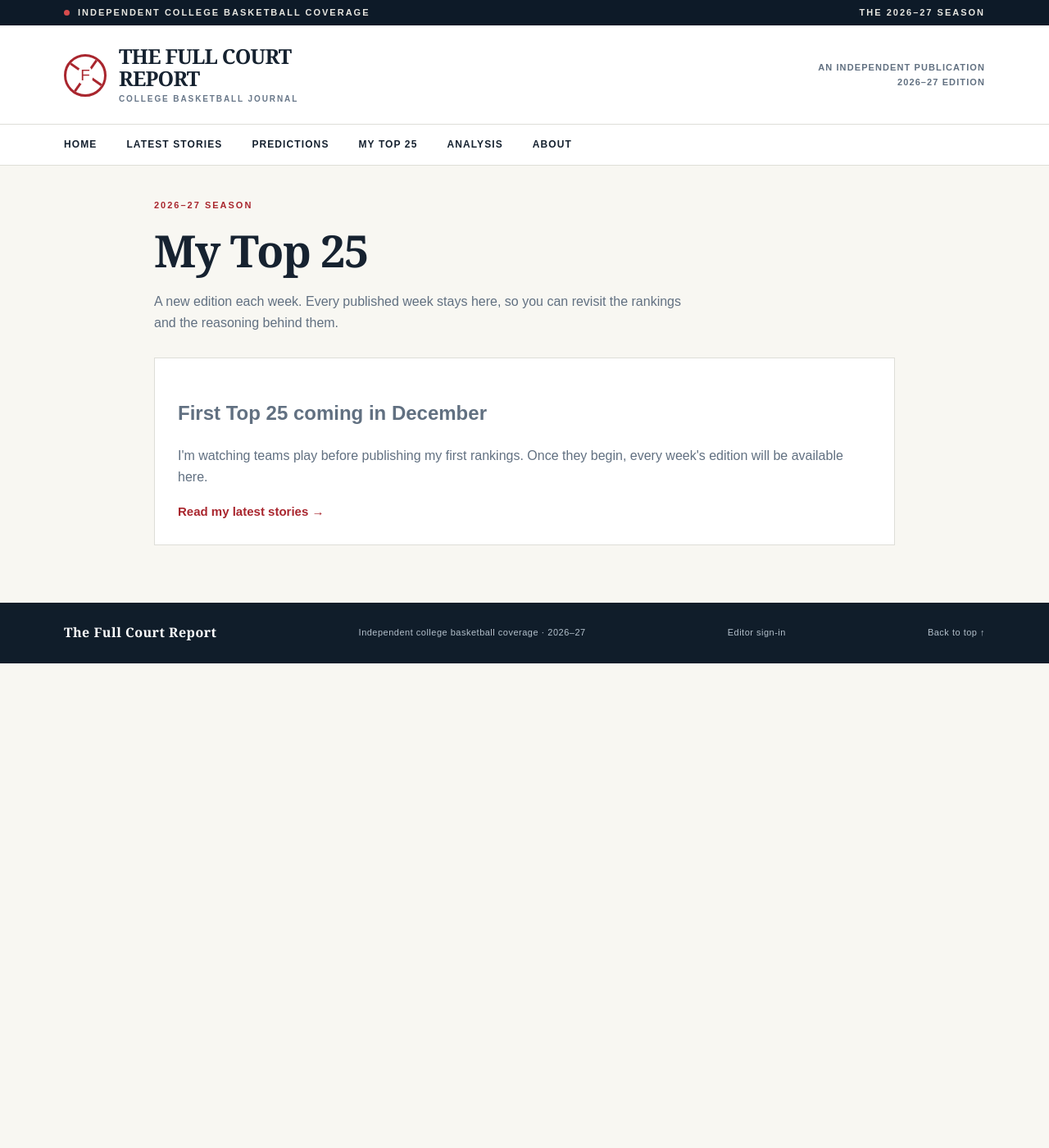
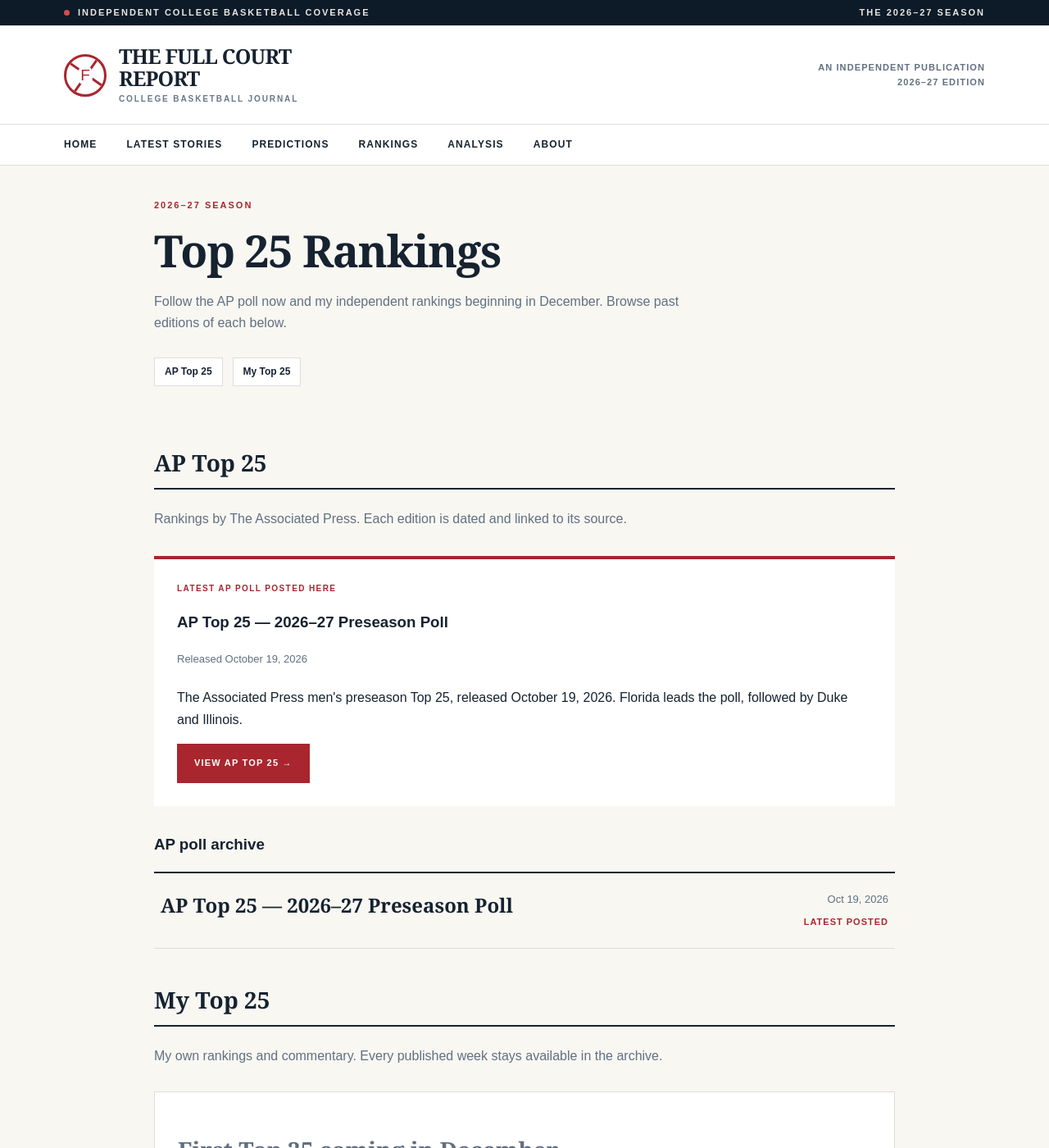
Before and after one commit to EHAARV01/college-basketball, a Jekyll site: the page built from rankings/index.html, in a window 1280 px wide and 1400 px high. Shown: the whole window at 82% size. Built offline with Jekyll 4.4.1, drawn with Linux system fonts in a browser that asks for light colours.

Commit message:
Add files via upload

```diff
--- /dev/null
+++ b/_articles/ap-top-25-2026-27-preseason.md
@@ -0,0 +1,46 @@
+---
+title: AP Top 25 — 2026–27 Preseason Poll
+date: '2026-10-19'
+author: Ethan Aarvig
+category: AP Top 25
+summary: The Associated Press men's preseason Top 25, released October 19, 2026. Florida leads the poll, followed by Duke and Illinois.
+published: true
+image: ''
+image_alt: ''
+image_caption: ''
+---
+These rankings are the **Associated Press men's college basketball poll** for the 2026–27 preseason. My independent Top 25 will begin in December, after I've had time to watch teams play.
+
+**Poll release date: October 19, 2026.**
+
+| Rank | Team | Poll points | First-place votes |
+| --- | --- | ---: | ---: |
+| 1 | Florida | 1,461 | 47 |
+| 2 | Duke | 1,411 | 10 |
+| 3 | Illinois | 1,342 | 2 |
+| 4 | UConn | 1,241 | 0 |
+| 5 | Arizona | 1,214 | 0 |
+| 6 | Michigan State | 1,203 | 0 |
+| 7 | Texas | 1,040 | 0 |
+| 8 | Tennessee | 932 | 0 |
+| 9 | Virginia | 874 | 0 |
+| 10 | Houston | 829 | 0 |
+| 11 | Louisville | 822 | 0 |
+| 12 | Arkansas | 760 | 0 |
+| 13 | St. John's | 669 | 0 |
+| 14 | Miami (FL) | 650 | 0 |
+| 15 | Gonzaga | 637 | 0 |
+| 16 | Michigan | 605 | 0 |
+| 17 | Kansas | 504 | 0 |
+| 18 | Iowa State | 475 | 0 |
+| 19 | Texas Tech | 466 | 0 |
+| 20 | Alabama | 374 | 0 |
+| 21 | USC | 306 | 0 |
+| 22 | UCLA | 250 | 0 |
+| 23 | Kentucky | 243 | 0 |
+| 24 | Vanderbilt | 241 | 0 |
+| 25 | BYU | 179 | 0 |
+
+**Poll attribution:** The Associated Press. Rankings, points, and first-place votes were checked against the [full preseason poll published by Texas Athletics](https://texaslonghorns.com/news/2026/10/19/mens-basketball-mens-basketball-ranked-no-7-in-ap-preseason-poll). Read the [Associated Press report on this preseason poll](https://www.ap.org/news-highlights/spotlights/2026/florida-is-no-1-in-preseason-ap-top-25-mens-poll-as-duke-illini-also-receive-first-place-votes/) or visit the [official AP poll page](https://apnews.com/hub/ap-top-25-college-basketball-poll).
+
+This page preserves the October 19 preseason edition. Later polls will be posted as separate editions.
--- a/_data/publication.yml
+++ b/_data/publication.yml
@@ -10,7 +10,7 @@ nav:
   home: Home
   latest: Latest Stories
   predictions: Predictions
-  rankings: My Top 25
+  rankings: Rankings
   analysis: Analysis
   about: About
 footer_description: Independent college basketball coverage
--- a/_includes/article-card.html
+++ b/_includes/article-card.html
@@ -2,6 +2,6 @@
 <article class="story">
 <a href="{{ article.url | relative_url }}">
   <div class="storyart one">{% if article.image and article.image != '' %}<img src="{{ article.image | escape }}" alt="{{ article.image_alt | default: '' | escape }}" loading="lazy">{% else %}<svg viewBox="0 0 160 95" width="160" height="95" fill="none" stroke="#d6e6f2" stroke-width="2" aria-hidden="true"><path d="M20 75 H140 V18 H20 Z M80 18 V75"/><circle cx="80" cy="47" r="21"/><path d="M20 34 H41 V59 H20 M140 34 H119 V59 H140"/></svg>{% endif %}</div>
-  <div class="storyinner"><div class="label">{{ article.category | escape }}</div><h3>{{ article.title | escape }}</h3><p>{{ article.summary | escape }}</p><span class="storytag">{{ article.date | date: '%b %-d, %Y' }} · {{ article.author | default: site.data.publication.author | escape }}</span></div>
+  <div class="storyinner"><div class="label">{{ article.category | escape }}</div><h3>{{ article.title | escape }}</h3><p>{{ article.summary | escape }}</p><span class="storytag">{{ article.date | date: '%b %-d, %Y' }} · {% if article.category == 'AP Top 25' %}Associated Press poll{% else %}{{ article.author | default: site.data.publication.author | escape }}{% endif %}</span></div>
 </a>
 </article>
--- a/index.html
+++ b/index.html
@@ -31,6 +31,8 @@ layout: default
 </section>
 <div class="wrap bottom">
   <section class="panel" id="rankings"><div class="eyebrow" style="color:var(--red);margin-bottom:8px">{{ home.rankings_eyebrow | escape }}</div><h2>{{ home.rankings_heading | escape }}</h2><p class="intro">{{ home.rankings_intro | escape }}</p><div class="prose">{{ home.rankings_body | markdownify }}</div><p class="note">{{ home.rankings_note | escape }}</p>
+  {% assign ap_articles = published_articles | where: 'category', 'AP Top 25' %}{% assign latest_ap = ap_articles | first %}
+  {% if latest_ap %}<p><span class="label">Associated Press poll</span><br><a class="rankings-link" href="{{ latest_ap.url | relative_url }}">{{ latest_ap.title | escape }} →</a></p>{% endif %}
   {% assign ranking_articles = published_articles | where: 'category', 'Rankings' %}{% assign latest_ranking = ranking_articles | first %}
   {% if latest_ranking %}<p><a class="rankings-link" href="{{ latest_ranking.url | relative_url }}">{{ latest_ranking.title | escape }} →</a></p>{% else %}<a class="btn" href="#predictions" style="margin-top:20px">{{ home.hero_button | escape }} &nbsp;→</a>{% endif %}<p><a class="rankings-link" href="{{ '/rankings/' | relative_url }}">Browse all ranking weeks →</a></p></section>
   <section class="panel"><div class="eyebrow" style="color:var(--red);margin-bottom:8px">{{ home.coverage_eyebrow | escape }}</div><h2>{{ home.coverage_heading | escape }}</h2><p class="intro">{{ home.coverage_intro | escape }}</p><ul class="bullets">{% for point in home.coverage_points %}<li><strong>{{ point.heading | escape }}:</strong> {{ point.description | escape }}</li>{% endfor %}</ul></section>
--- a/rankings/index.html
+++ b/rankings/index.html
@@ -1,13 +1,28 @@
 ---
 layout: default
 title: Top 25 Rankings Archive
-summary: Browse every published edition of my college basketball Top 25, with each week's rankings and commentary preserved.
+summary: The AP Top 25 and my independent college basketball rankings, with past editions available to browse.
 ---
 {% assign ranking_editions = site.articles | where: 'published', true | where: 'category', 'Rankings' | sort: 'date' | reverse %}
 <section class="wrap archive rankings-archive">
   <div class="eyebrow" style="color:var(--red)">{{ site.data.publication.season | escape }} season</div>
-  <h1 class="archive-title">My Top 25</h1>
-  <p class="archive-intro">A new edition each week. Every published week stays here, so you can revisit the rankings and the reasoning behind them.</p>
+  <h1 class="archive-title">Top 25 Rankings</h1>
+  <p class="archive-intro">Follow the AP poll now and my independent rankings beginning in December. Browse past editions of each below.</p>
+  <div class="category-links"><a href="#ap-polls">AP Top 25</a><a href="#my-rankings">My Top 25</a></div>
+  <section class="category-section" id="ap-polls" aria-labelledby="ap-polls-heading">
+    <h2 id="ap-polls-heading">AP Top 25</h2>
+    <p class="archive-intro">Rankings by The Associated Press. Each edition is dated and linked to its source.</p>
+    {% assign ap_editions = site.articles | where: 'published', true | where: 'category', 'AP Top 25' | sort: 'date' | reverse %}
+    {% if ap_editions.size > 0 %}
+      {% assign latest_ap = ap_editions | first %}
+      <div class="ranking-latest"><div class="label">Latest AP poll posted here</div><h3><a href="{{ latest_ap.url | relative_url }}">{{ latest_ap.title | escape }}</a></h3><p class="article-meta">Released <time datetime="{{ latest_ap.date | date: '%Y-%m-%d' }}">{{ latest_ap.date | date: '%B %-d, %Y' }}</time></p><p>{{ latest_ap.summary | escape }}</p><a class="btn" href="{{ latest_ap.url | relative_url }}">View AP Top 25 →</a></div>
+      <h3>AP poll archive</h3>
+      <ol class="ranking-editions">{% for edition in ap_editions %}<li><a href="{{ edition.url | relative_url }}"><span><strong>{{ edition.title | escape }}</strong></span><span class="ranking-date"><time datetime="{{ edition.date | date: '%Y-%m-%d' }}">{{ edition.date | date: '%b %-d, %Y' }}</time>{% if forloop.first %}<span class="ranking-current">Latest posted</span>{% endif %}</span></a></li>{% endfor %}</ol>
+    {% else %}<p class="empty-state">No AP polls have been posted yet.</p>{% endif %}
+  </section>
+  <section class="category-section" id="my-rankings" aria-labelledby="my-rankings-heading">
+  <h2 id="my-rankings-heading">My Top 25</h2>
+  <p class="archive-intro">My own rankings and commentary. Every published week stays available in the archive.</p>
   {% if ranking_editions.size > 0 %}
     {% assign latest = ranking_editions | first %}
     <section class="ranking-latest" aria-labelledby="latest-ranking-heading">
@@ -26,4 +41,5 @@ summary: Browse every published edition of my college basketball Top 25, with ea
   {% else %}
     <div class="empty-state"><h2>First Top 25 coming in December</h2><p>I'm watching teams play before publishing my first rankings. Once they begin, every week's edition will be available here.</p><a class="rankings-link" href="{{ '/articles/' | relative_url }}">Read my latest stories →</a></div>
   {% endif %}
+  </section>
 </section>
```
Also changed, not shown: _layouts/article.html (+4 -4 lines).
